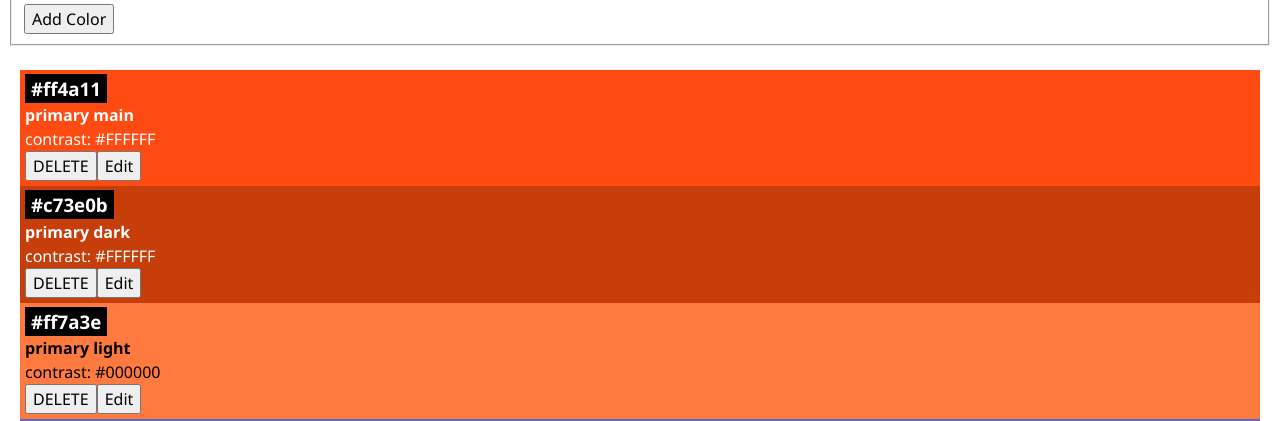
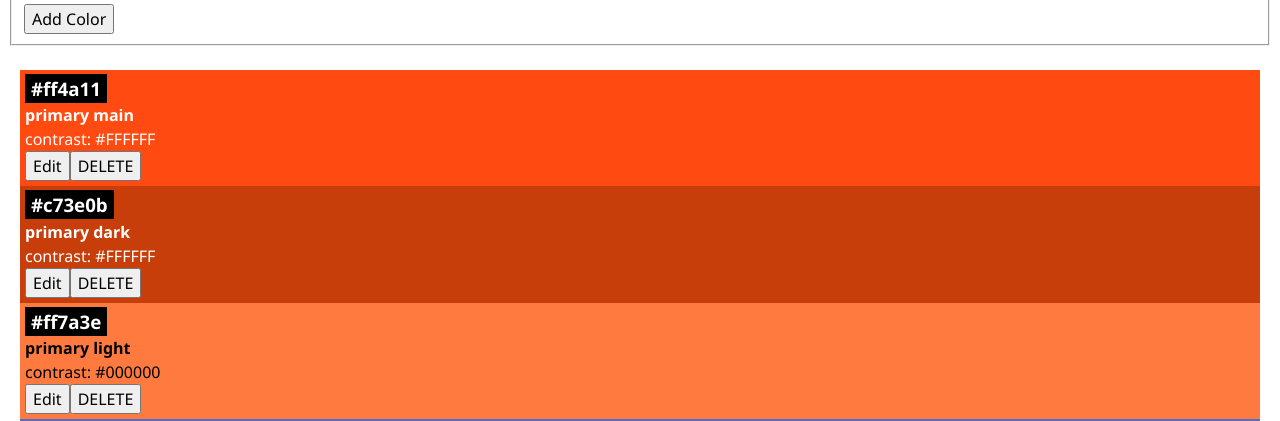
Before and after one commit to modomancs/recap-4, a React (Vite) app: page / in a window 1280 px wide. Shown: the part 372-793 px from the top of the page. Built offline with nearby package versions, Linux system fonts and the light colour scheme.

Commit message:
add functionability to buttons

```diff
--- a/src/App.jsx
+++ b/src/App.jsx
@@ -15,6 +15,13 @@ function App() {
   function handleDeleteButton(idToDelete) {
     setColor(colors.filter((color) => color.id !== idToDelete));
   }
+  function handleEditButton(updatedColor) {
+    setColor(
+      colors.map((color) =>
+        color.id === updatedColor.id ? updatedColor : color
+      )
+    );
+  }
 
   return (
     <>
@@ -29,6 +36,7 @@ function App() {
             key={color.id}
             color={color}
             onHandleDelete={handleDeleteButton}
+            onUpdateColor={handleEditButton}
           />
         ))
       )}
--- a/src/Components/Color/Color.jsx
+++ b/src/Components/Color/Color.jsx
@@ -1,9 +1,15 @@
 import { useState } from "react";
 import "./Color.css";
 
-export default function Color({ color, onHandleDelete }) {
+import ColorForm from "../ColorForm/ColorForm";
+
+export default function Color({ color, onHandleDelete, onUpdateColor }) {
   const [confirmDelete, setConfirmDelete] = useState(false);
-  const [edit, setEdit] = useState("false");
+  const [edit, setEdit] = useState(false);
+  function handleSubmit(data) {
+    onUpdateColor({ id: color.id, ...data });
+    setEdit(false);
+  }
   return (
     <div
       className="color-card"
@@ -12,9 +18,25 @@ export default function Color({ color, onHandleDelete }) {
         color: color.contrastText,
       }}
     >
+      {edit ? (
+        <>
+          <ColorForm
+            onSubmitValue={handleSubmit}
+            initialInformation={color}
+            buttonLabel="Update Color"
+          />
+          <button onClick={() => setEdit(false)}>Cancel</button>
+        </>
+      ) : (
+        <>
           <h3 className="color-card-headline">{color.hex}</h3>
           <h4>{color.role}</h4>
           <p>contrast: {color.contrastText}</p>
+          <button onClick={() => setEdit(true)}>Edit</button>
+        </>
+      )}
+      {!edit && (
+        <>
           {confirmDelete ? (
             <>
               <p className="color-card-headline">Are you sure?</p>
@@ -24,12 +46,7 @@ export default function Color({ color, onHandleDelete }) {
           ) : (
             <button onClick={() => setConfirmDelete(true)}>DELETE</button>
           )}
-      {!edit ? (
-        <>
-          <button onClick={() => setEdit(!edit)}>Update Color</button>
         </>
-      ) : (
-        <button onClick={() => setEdit(!edit)}>Edit</button>
       )}
     </div>
   );
--- a/src/Components/ColorForm/ColorForm.jsx
+++ b/src/Components/ColorForm/ColorForm.jsx
@@ -1,6 +1,7 @@
 import ColorInput from "../ColorInput/ColorInput";
 
 export default function ColorForm({
+  buttonLabel,
   onSubmitValue,
   initialInformation = {
     role: "some color",
@@ -48,7 +49,7 @@ export default function ColorForm({
           <br></br>
         </fieldset>
         <br />
-        <button type="submit">Add Color</button>
+        <button type="submit">{buttonLabel || "Add Color"}</button>
       </fieldset>
       <br />
     </form>
```
Lines whose indentation alone changed are shown as unchanged.
